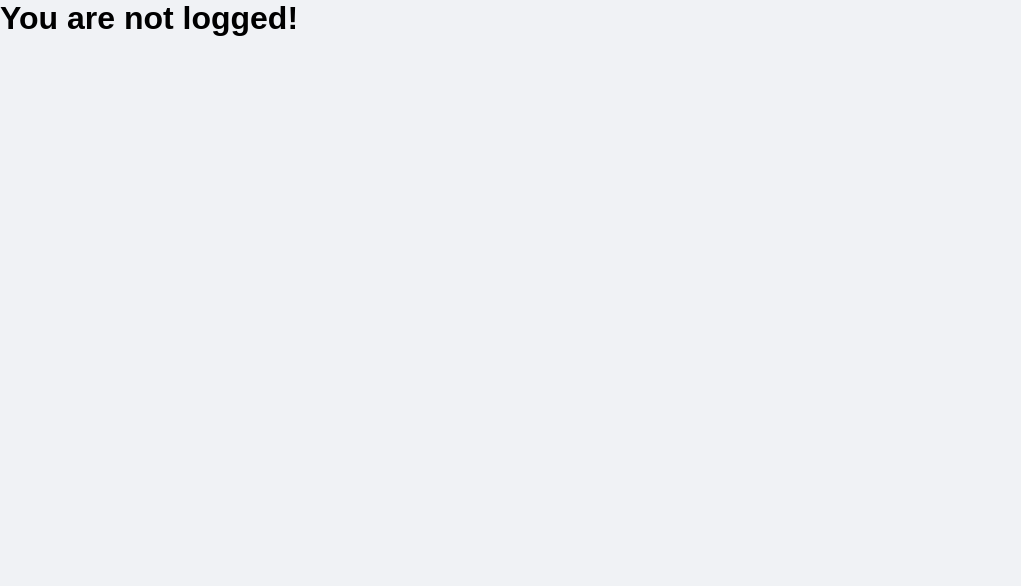
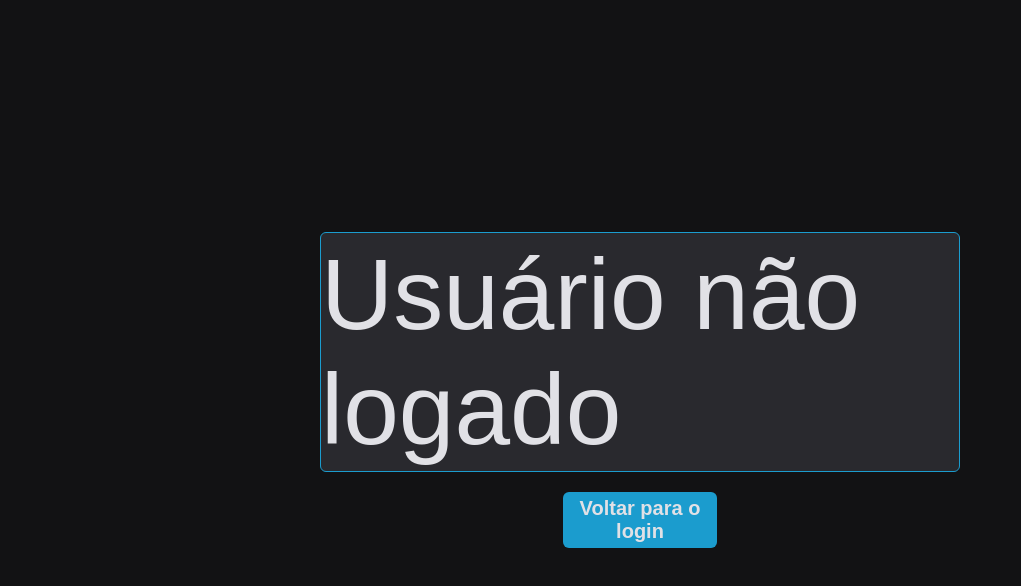
Before and after one commit to DaviMF29/Quokka, a React (Vite) app: page /home in a window 1280 px wide. Shown: the top 586 px of the page, without its empty margins (0-1021 px from the left). Built offline with nearby package versions, Linux system fonts and the light colour scheme.

Commit message:
usuário não logado component

```diff
--- /dev/null
+++ b/src/components/LoginFailScreen/index.tsx
@@ -0,0 +1,24 @@
+import { useNavigate } from "react-router-dom";
+import { BackButton, Container, MessageBox } from "./styles";
+
+
+export function LoginFailScreen() {
+
+    const history = useNavigate()
+
+    function goBackLogin() {
+        history('/')
+    }
+    return(
+        <>
+            <Container>
+                <MessageBox>
+                    Usuário não logado
+                </MessageBox>
+                <BackButton onClick={goBackLogin}>Voltar para o login</BackButton>
+
+            </Container>
+        </>
+    )
+
+}
--- /dev/null
+++ b/src/components/LoginFailScreen/styles.ts
@@ -0,0 +1,44 @@
+import styled from "styled-components";
+
+export const Container = styled.div`
+    width: 100vw;
+    height: 100vh;
+    background-color: ${props => props.theme['gray-900']};
+    display: flex;
+    align-items: center;
+    justify-content: center;
+    flex-direction: column;
+`
+
+export const MessageBox = styled.div`
+    width: 50vw;
+    height: 30vh;
+    border: 1px solid ${props => props.theme['blue-300']};
+    border-radius: 6px;
+    color: ${props => props.theme['gray-100']};
+    background-color: ${props => props.theme['gray-700']};
+    font-size: 100px;
+    display: flex;
+    align-items: center;
+    justify-content: center;
+
+
+`
+
+export const BackButton = styled.button`
+    width: 12vw;
+    height: 7vh;
+    background-color: ${props => props.theme['blue-300']};
+    color: ${props => props.theme['gray-100']};
+    font-size: 20px;
+    font-weight: bold;
+    border: none;
+    border-radius: 6px;
+    cursor: pointer;
+    transition: 0.2s;
+    margin: 20px 0;
+
+    &:hover {
+        background-color: ${props => props.theme['blue-400']};
+    }
+`
--- a/src/components/ProtectedLayout/index.tsx
+++ b/src/components/ProtectedLayout/index.tsx
@@ -1,11 +1,12 @@
 import { useAuth } from "../../hooks/useAuth";
+import { LoginFailScreen } from "../LoginFailScreen";
 
 
 export function ProtectedLayout({ children } : {children: JSX.Element}){
     const auth = useAuth()
 
     if(!auth.email){
-        return <h1>You are not logged!</h1>
+        return <LoginFailScreen/>
     }
 
     return children
```
